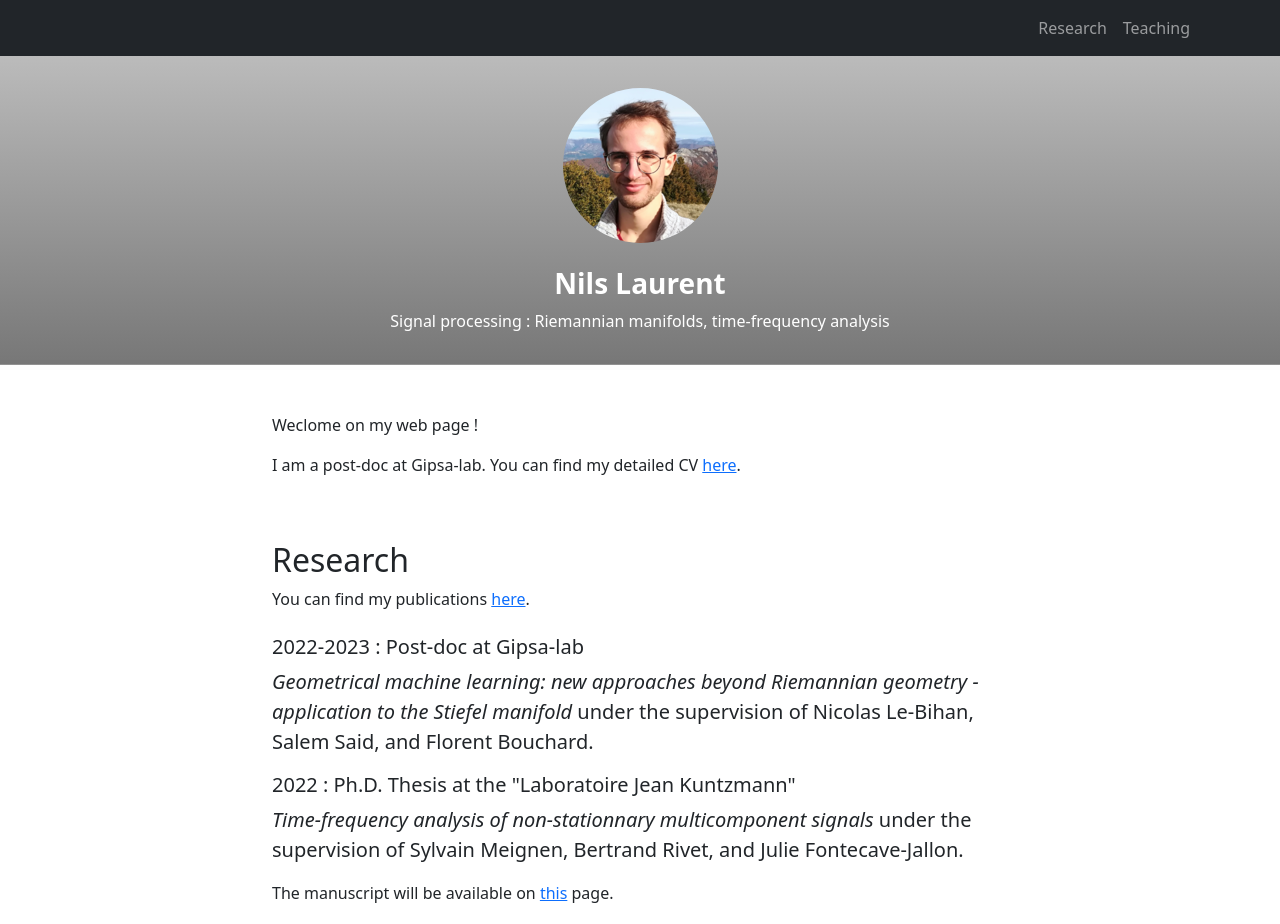
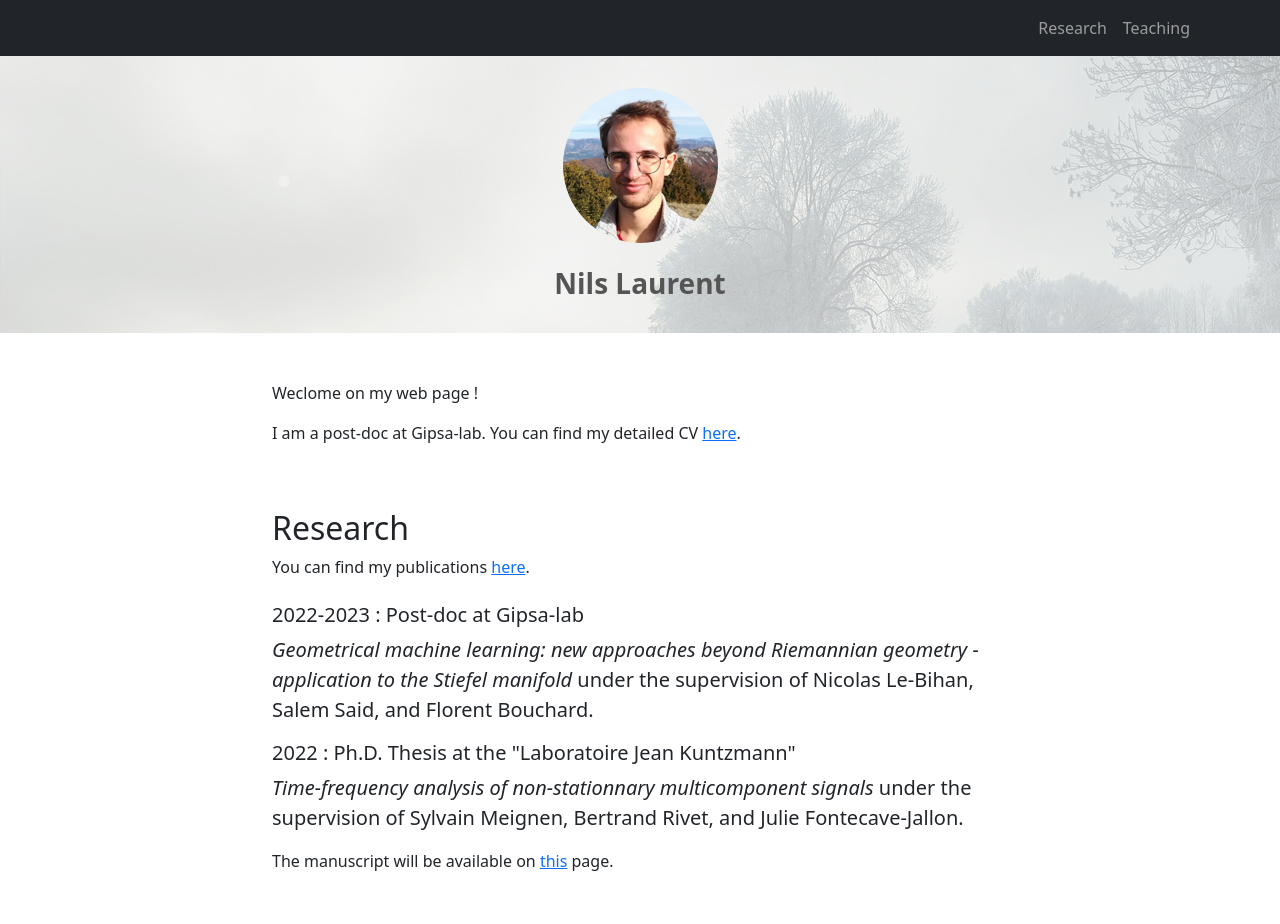
Before and after one commit to Nils-Laurent/Nils-Laurent.github.io, a plain HTML site: page index.html in a window 1280 px wide. Shown: the top 924 px of the page. Drawn offline with nearby package versions, Linux system fonts and the light colour scheme.

Commit message:
update website style

```diff
--- a/css/custom.css
+++ b/css/custom.css
@@ -1,6 +1,24 @@
 
-header {
-  background: linear-gradient(#bbb, #777);
+/*background-image: url("../assets/background.jpg");*/
+
+header::after {
+  content: "";
+  background-image: url("../assets/background.jpg");
+  opacity: 0.3;
+  top: 0;
+  left: 0;
+  bottom: 0;
+  right: 0;
+  position: absolute;
+  z-index: -1;
+}
+
+header h1 {
+  color: #555;
+}
+
+section {
+  background-color: white;
 }
 
 /* https://www.magicpattern.design/tools/css-backgrounds */
--- a/index.html
+++ b/index.html
@@ -29,8 +29,7 @@
         <header class="py-3 bg-image-full">
             <div class="text-center my-3">
                 <img class="img-fluid rounded-circle mb-4" src="./assets/prof_pic.png" alt="..." />
-                <h1 class="text-white fs-3 fw-bolder">Nils Laurent</h1>
-                <p class="text-white mb-0">Signal processing : Riemannian manifolds, time-frequency analysis</p>
+                <h1 class="fs-3 fw-bolder">Nils Laurent</h1>
             </div>
         </header>
         <!-- Content section-->
```
Also changed, not shown: publi.html (+1 -2 lines), assets/background.jpg (added).
